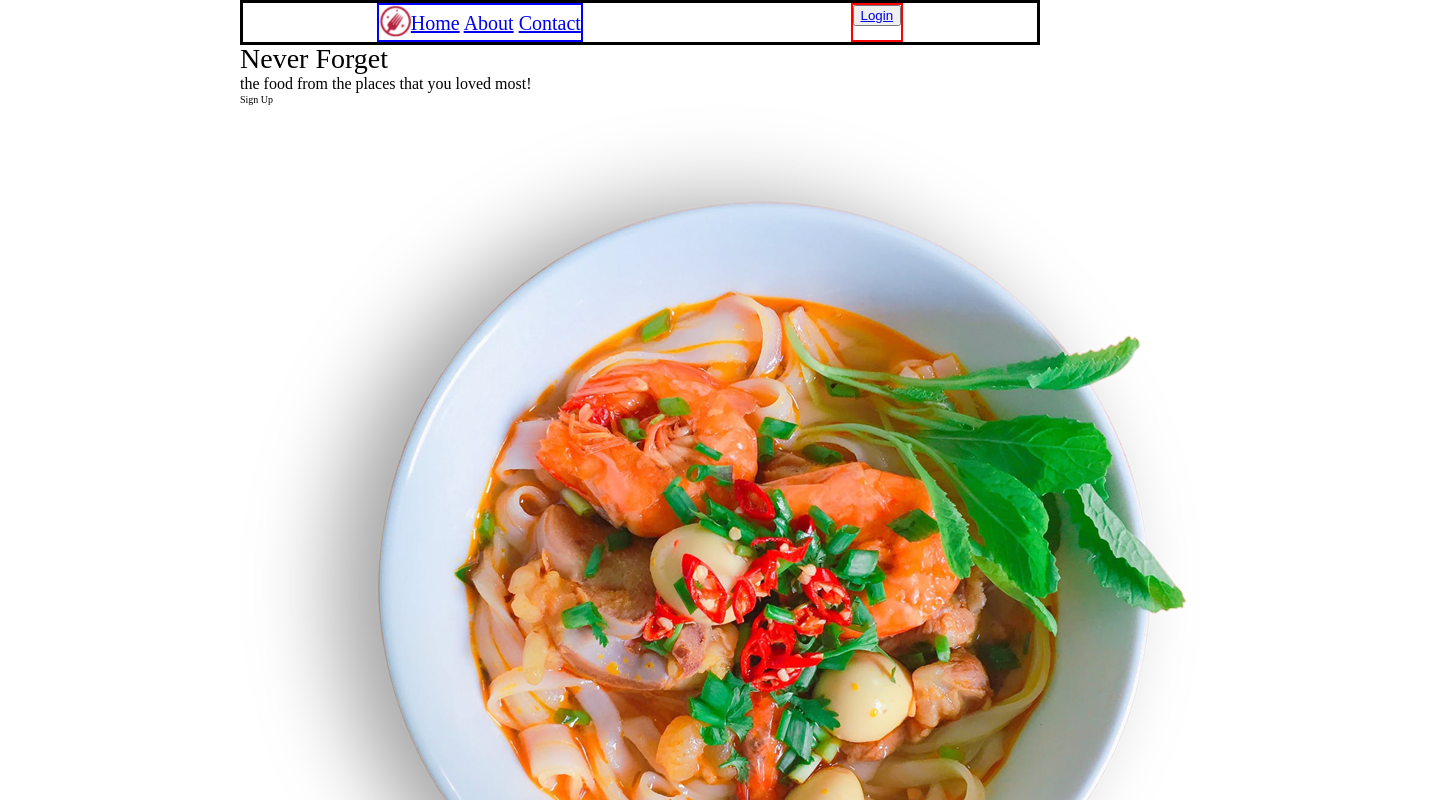
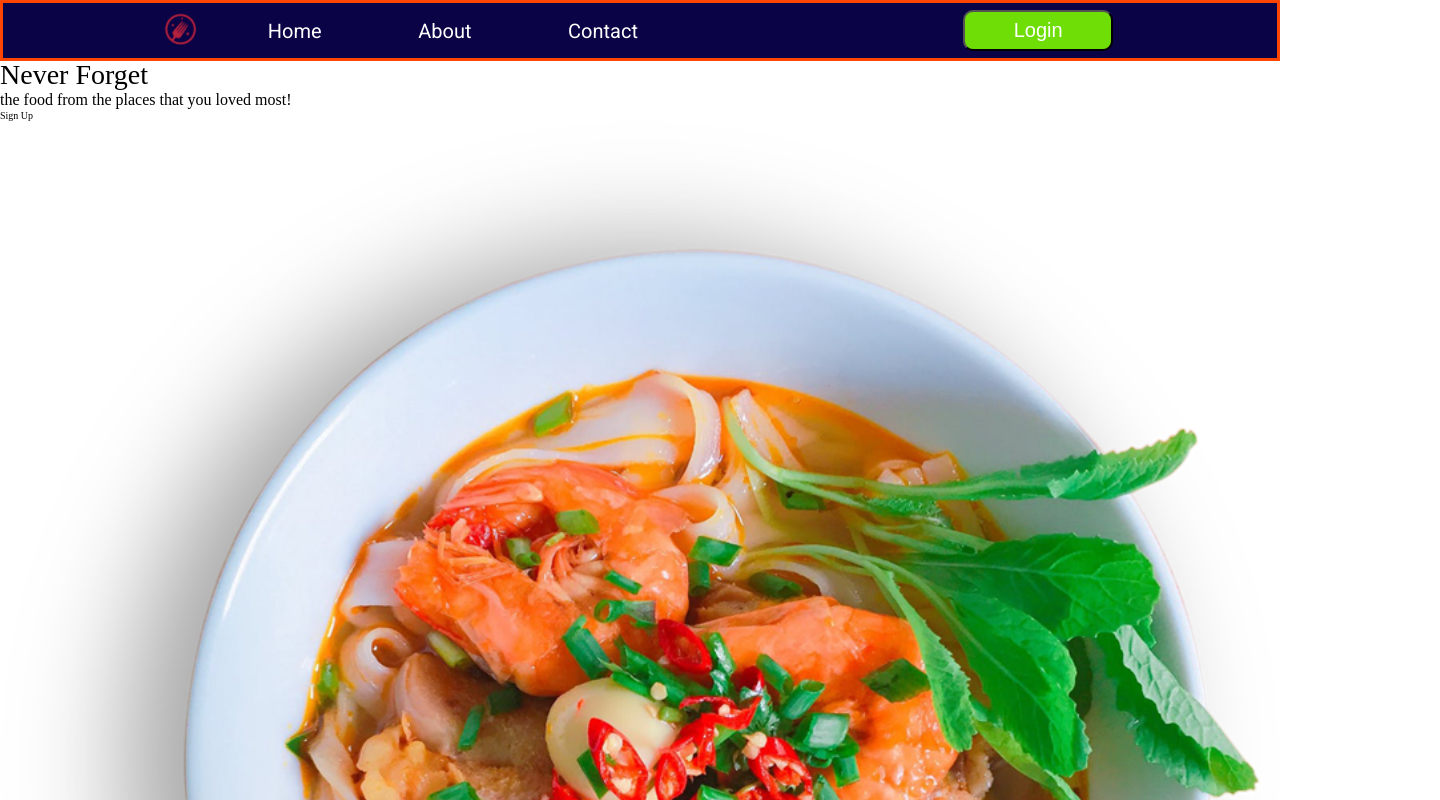
Before and after one commit to buildweek-foodiefun/marketing-page, a plain HTML site: page Index.html in a window 1280 px wide. Shown: the top 800 px of the page, 1440 px wide, since content can reach past the window. Drawn offline with Linux system fonts and the light colour scheme.

Commit message:
fixing nav bar

```diff
--- a/Index.html
+++ b/Index.html
@@ -15,10 +15,10 @@
 
             <nav class="navContainer"> <!-- navigation container opening -->
                 <div class="navLeft">
-                    <div>
+                    <div class="navImg">
                         <img class="logo" src="img/favicon-32x32.png" alt="Company Logo">
                     </div>
-                    <div class="divA">
+                    <div class="navA">
                         <a href="index.html">Home</a>
                         <a href="about.html">About</a>
                         <a href="contact.html">Contact</a>
--- a/less/global.less
+++ b/less/global.less
@@ -9,7 +9,6 @@
   html, body {
     font-family: 'Roboto', sans-serif;
     font-family: 'Crimson Pro', serif;
-    // color: @main-font-color;
   }
 
   h1 {
@@ -30,7 +29,12 @@
   }
 
   .container {
-    max-width: 800px;
+    max-width: 100%;
     width: 100%;
     margin: 0 auto;
   }
+  img{
+    max-width: 100%;
+    width: 100%;
+    margin: 0 auto;
+  }
--- a/less/mixins.less
+++ b/less/mixins.less
@@ -9,3 +9,5 @@
 }
 
 @phone: ~'(max-width: 500px)';
+
+@tablet: ~'(max-width: 800px)';
--- a/less/navigation.less
+++ b/less/navigation.less
@@ -1,15 +1,49 @@
 .navContainer{
-    border: 3px solid black;
+    border: 3px solid orangered;
+    background-color: #0A0345;
+    max-height: 80px;
     display: flex;
     justify-content: space-around;
+    flex-direction: row;
     .navLeft{
-        border: 2px solid blue;
+        width: 50%;
+        display: flex;
+        justify-content: space-evenly;
+        align-items: center;
+        padding: 10px;
+        font-size: 2rem;
+        .logo{
+            max-width: 70px;
+        }
+        .navA{
+            display: flex;
+            justify-content: space-between;
+            align-items: center;
+            width: 60%;
+            a{
+                text-decoration: none;
+                font-family: 'Roboto', sans-serif;
+                color: white;
+            }
+        }
+    }
+    .navRight{
+        width: 25%;
         display: flex;
         justify-content: center;
         align-items: center;
-        font-size: 2rem;
-    }
-    .navRight{
-        border: 2px solid red;
+        button{
+            width: 150px;
+            padding: 7px 8%;
+            background-color: #6FDE07;
+            border-radius: 10px;
+            font-size: 2rem;
+            cursor: pointer;
+            a{
+                color: white;
+                text-decoration: none;
+            }
+
+        }
     }
 }
```
Also changed, not shown: css/index.css.
